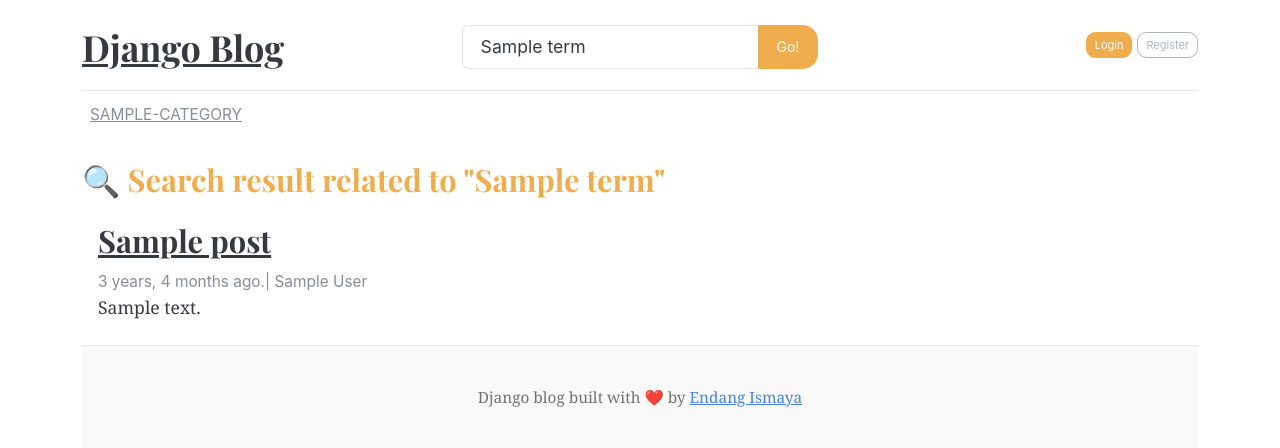
After one commit to endang-ismaya/django4-blog1, a Django app: template templates/blog-search.html in a window 1280 px wide. The commit adds this page. Shown: the top 448 px of the page. Run offline with Django 4.2, Linux system fonts and the light colour scheme; the template is opened without the code that fills it: most values are stand-ins (such as "Sample title", 1, 10 or a date in 2020); data that the repository does not hold is empty; parts of the project's set-up code (start-up, migrations or seed data) failed here and were passed over; some libraries are stand-ins or nearby versions.

Commit message:
add search blog capability

```diff
--- a/_project/urls.py
+++ b/_project/urls.py
@@ -15,5 +15,6 @@ urlpatterns = [
     path("", views.home, name="home"),
     path("category/", include("apps.blogs.urls")),
     path("<slug:slug>/", blog_views.blog_detail, name="blog_detail"),
+    path("blogs/search/", blog_views.blog_search, name="blog_search"),
 ]
 urlpatterns += static(settings.MEDIA_URL, document_root=settings.MEDIA_ROOT)
--- a/templates/base.html
+++ b/templates/base.html
@@ -11,7 +11,7 @@
     <link href="https://fonts.googleapis.com/css?family=Playfair+Display:700,900" rel="stylesheet">
     <link href="{% static 'css/blog.css' %}" rel="stylesheet">
     {% block title %}
-      <title>Base Html</title>
+      <title>Django Blog</title>
     {% endblock title %}
   </head>
   <body>
@@ -20,8 +20,17 @@
       <!-- Header Start -->
       <header class="blog-header py-3">
         <div class="row flex-nowrap justify-content-between align-items-center">
-          <div class="col-8 pt-1">
+          <div class="col-4 pt-1">
             <a class="blog-header-logo text-dark" href="{% url 'home' %}">Django Blog</a>
+          </div>
+          <div class="col-4 pt-1">
+            <!-- Search widget-->
+            <form action="{% url 'blog_search' %}" method="get">
+              <div class="input-group">
+                <input class="form-control" type="text" placeholder="Enter search term..." name="q" value="{{ term }}" />
+                <button type="submit" class="btn btn-warning" id="button-search">Go!</button>
+              </div>
+            </form>
           </div>
           <div class="col-4 d-flex justify-content-end align-items-center">
             <a class="btn btn-sm btn-warning" href="#">Login</a> &nbsp;
--- /dev/null
+++ b/templates/blog-search.html
@@ -0,0 +1,38 @@
+{% extends "base.html" %}
+{% load static %}
+<!-- Title Start -->
+{% block title %}
+  <title>Django Blog | Search...</title>
+{% endblock title %}
+<!-- Title End -->
+<!-- content start-->
+{% block content %}
+  <!-- Post Search -->
+  <h3 class="text-warning">🔍 Search result related to "{{ term }}"</h3>
+  <div class="row mb-2">
+    {% if posts %}
+      {% for post in posts %}
+        <div class="col-md-6">
+          <div class="card border-0">
+            <div class="card-body">
+              <h3>
+                <a href="{% url 'blog_detail' post.slug %}" class="text-dark">{{ post.title }}</a>
+              </h3>
+              <small class="mb-1 text-muted">{{ post.created_at | timesince }} ago.| {{ post.author }}</small>
+              <p class="card-text">{{ post.short_description | truncatewords:15 }}</p>
+            </div>
+          </div>
+        </div>
+      {% endfor %}
+    {% else %}
+      <div class="col-md-6">
+        <div class="card border-0">
+          <div class="card-body">
+            <h3>No Post.</h3>
+          </div>
+        </div>
+      </div>
+    {% endif %}
+  </div>
+{% endblock content %}
+<!-- content End-->
```
Also changed, not shown: apps/blogs/views.py (+13 -0 lines), templates/blog-detail.html (+0 -10 lines).
